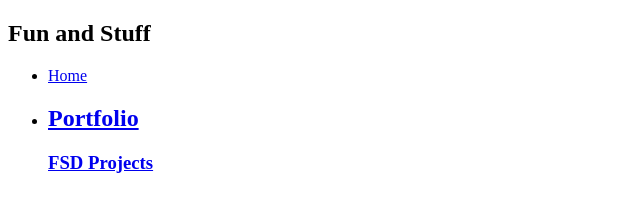
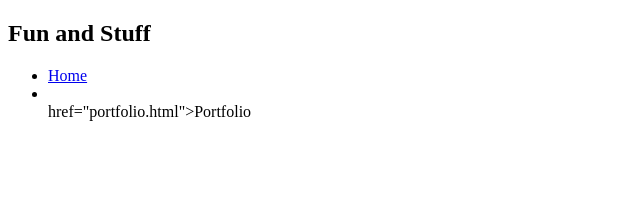
Before and after one commit to ernelljohnson-tech/ernelljohnson-tech.github.io, a plain HTML site: page portfolio.html in a window 1280 px wide. Shown: the whole page, without its empty margins (0-640 px from the left). Drawn offline with Linux system fonts and the light colour scheme.

Commit message:
worked on website

```diff
--- a/portfolio.html
+++ b/portfolio.html
@@ -10,28 +10,17 @@
       <nav>
 <h1>Fun and Stuff</h1>
 <ul id="nav-ul">
-  <li class="nav-ul">
+  <li class="nav-li">
     <a href="index.html">Home</a>
-    </li>
-    <li class="nav-li">
-      <a href="portfolio.html>Portfolio</a>
-    </li>
-  </ul>
+  </li>
+  <li class="nav-li"></li>
+    href="portfolio.html">Portfolio</a>
+  </li>
+ </ul>
 </nav>
 
-  </ul>
+      <main>
 
-      </nav>
-
-      <main>
-        <div class="content">
-          <h1>Portfolio</h1>
-          <h3>FSD Projects</h3>
-          <ul id="portfolio">
-
-          </ul>
-
-        </div>
       </main>
     </div>
   </body>
```
